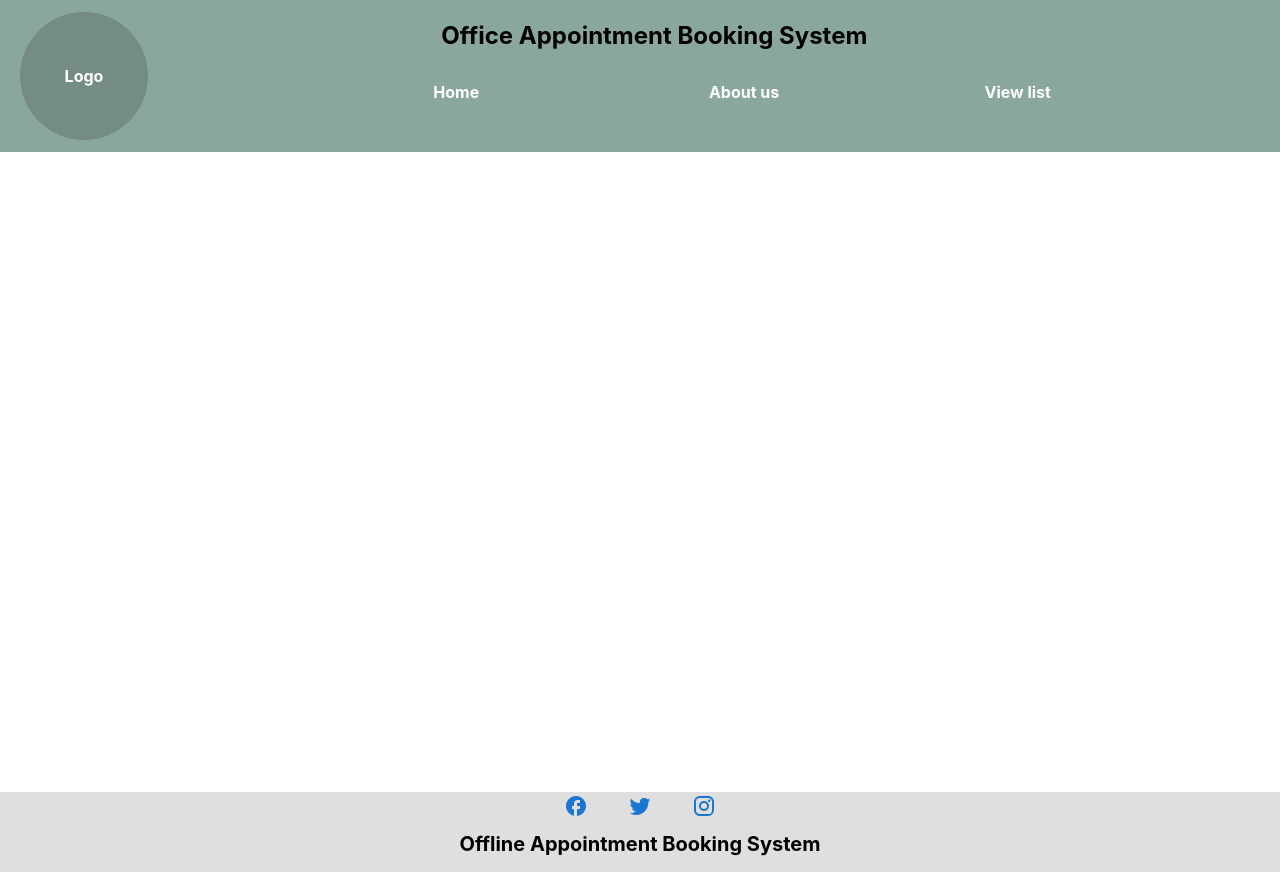
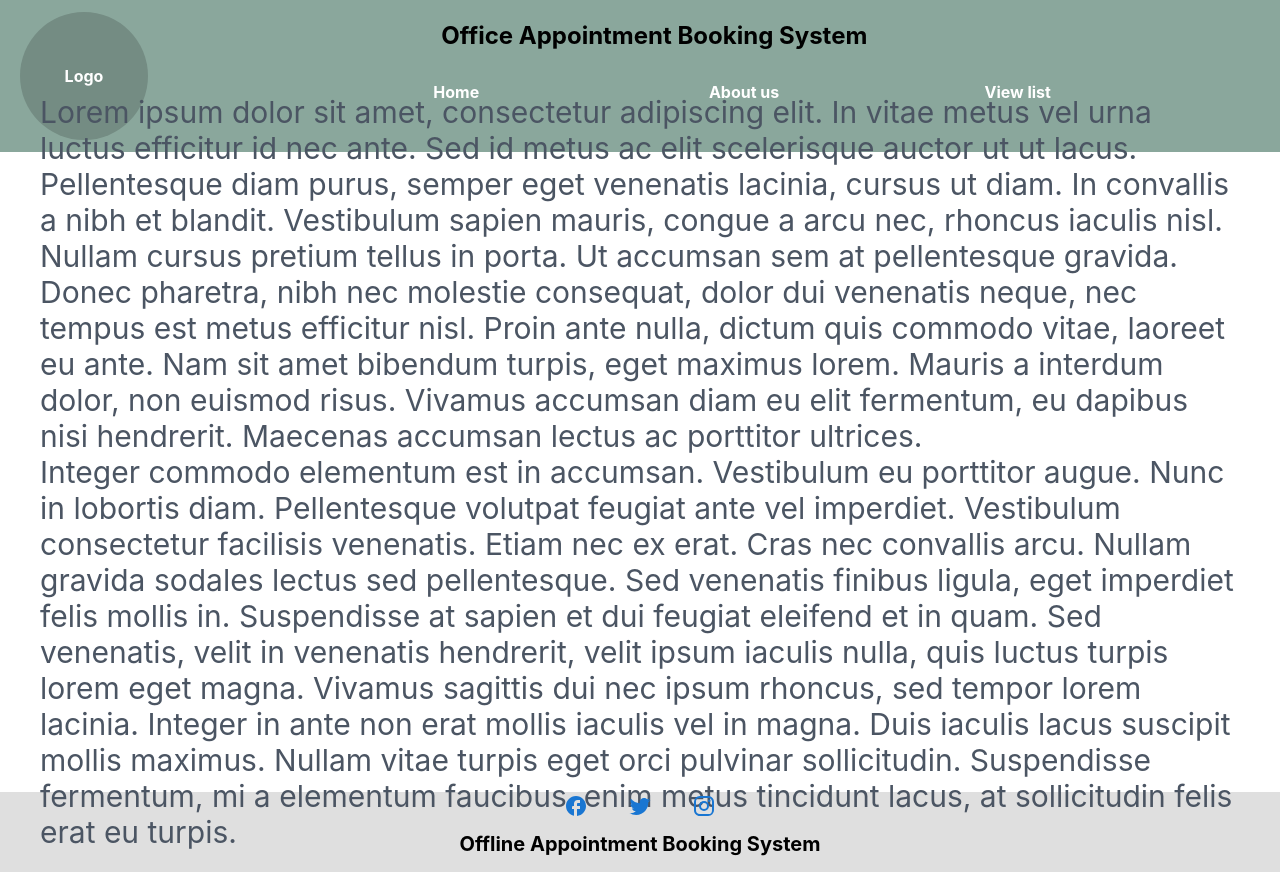
Before and after one commit to chaudharykapil/AppointmentSystem, a React (Create React App) app: page /about in a window 1280 px wide. Built offline with nearby package versions, Linux system fonts and the light colour scheme.

Commit message:
add about text

```diff
--- a/src/components/Header.js
+++ b/src/components/Header.js
@@ -27,7 +27,6 @@ export default function Header() {
             {localStorage.getItem("currorg")?<div className='flex-1 hover:underline'><Link to = {"/org/chat"}>Message</Link></div>:null}
             {usr?<div className='flex-1 hover:underline' onClick={()=>{setLogout(true)}}>LogOut</div>:null}
             {logout?<Logout />:null}
-
           </div>
         </div>
     </div>
--- a/src/screens/AboutScreen.js
+++ b/src/screens/AboutScreen.js
@@ -9,8 +9,10 @@ export default class AboutScreen extends Component {
           <div>
             <Header />
           </div>
-        <div className='flex flex-1 justify-center items-center h-[40rem] flex-col'>
-
+        <div className='flex flex-1 justify-center items-center h-[40rem] flex-col p-10 text-3xl text-gray-600'>
+        Lorem ipsum dolor sit amet, consectetur adipiscing elit. In vitae metus vel urna luctus efficitur id nec ante. Sed id metus ac elit scelerisque auctor ut ut lacus. Pellentesque diam purus, semper eget venenatis lacinia, cursus ut diam. In convallis a nibh et blandit. Vestibulum sapien mauris, congue a arcu nec, rhoncus iaculis nisl. Nullam cursus pretium tellus in porta. Ut accumsan sem at pellentesque gravida. Donec pharetra, nibh nec molestie consequat, dolor dui venenatis neque, nec tempus est metus efficitur nisl. Proin ante nulla, dictum quis commodo vitae, laoreet eu ante. Nam sit amet bibendum turpis, eget maximus lorem. Mauris a interdum dolor, non euismod risus. Vivamus accumsan diam eu elit fermentum, eu dapibus nisi hendrerit. Maecenas accumsan lectus ac porttitor ultrices.
+        <br />
+Integer commodo elementum est in accumsan. Vestibulum eu porttitor augue. Nunc in lobortis diam. Pellentesque volutpat feugiat ante vel imperdiet. Vestibulum consectetur facilisis venenatis. Etiam nec ex erat. Cras nec convallis arcu. Nullam gravida sodales lectus sed pellentesque. Sed venenatis finibus ligula, eget imperdiet felis mollis in. Suspendisse at sapien et dui feugiat eleifend et in quam. Sed venenatis, velit in venenatis hendrerit, velit ipsum iaculis nulla, quis luctus turpis lorem eget magna. Vivamus sagittis dui nec ipsum rhoncus, sed tempor lorem lacinia. Integer in ante non erat mollis iaculis vel in magna. Duis iaculis lacus suscipit mollis maximus. Nullam vitae turpis eget orci pulvinar sollicitudin. Suspendisse fermentum, mi a elementum faucibus, enim metus tincidunt lacus, at sollicitudin felis erat eu turpis.
         </div>
         <SmallFooter />
       </div>
```
